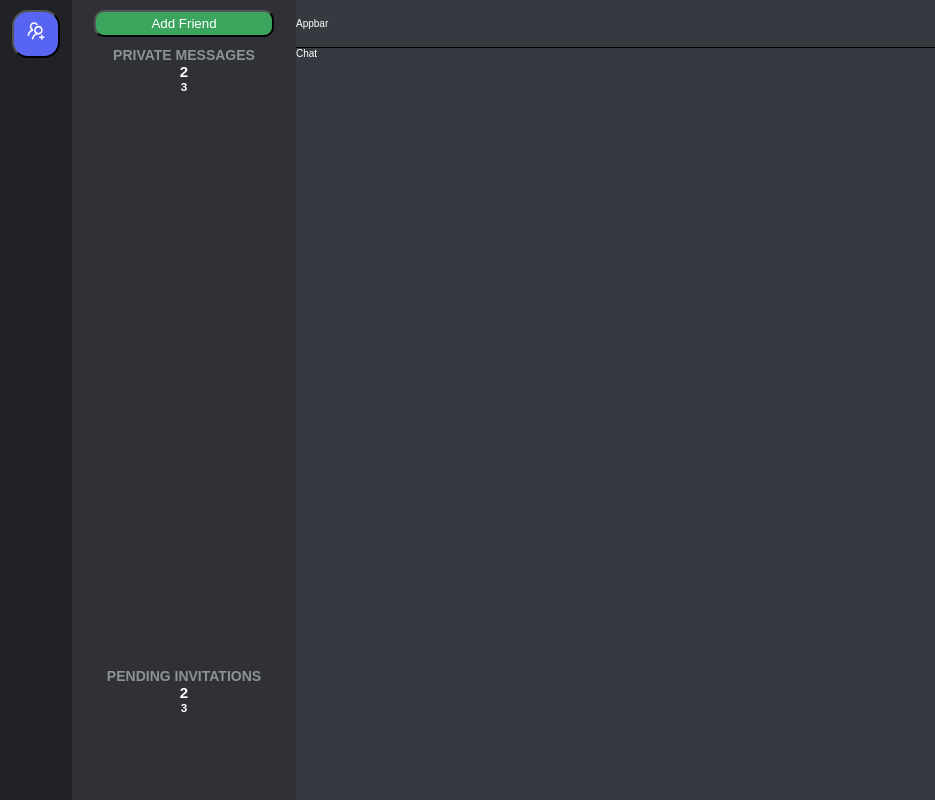
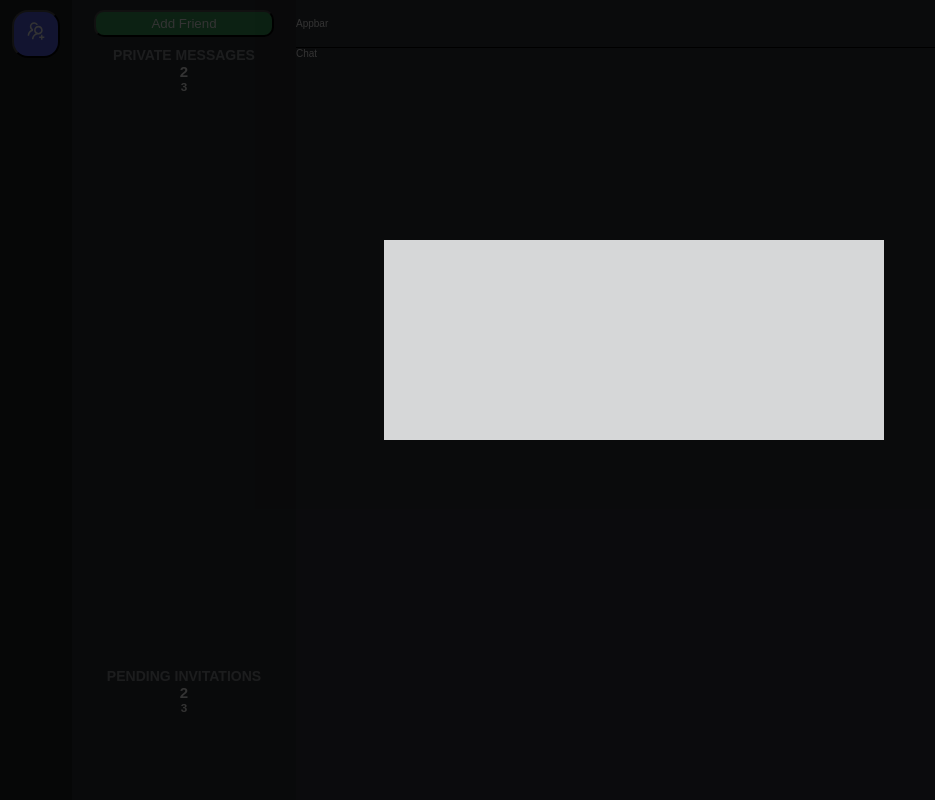
Before and after one commit to LucasMagaldi/seven, a React (Create React App) app in the folder seven-frontend/: page / in a window 1280 px wide. Shown: the whole page, without its empty margins (0-935 px from the left). Built offline with nearby package versions, Linux system fonts and the light colour scheme.

Commit message:
[add] AddFriendDialog - layout page

```diff
--- /dev/null
+++ b/seven-frontend/src/components/AddFriendDialog/AddFriendDialog.jsx
@@ -0,0 +1,14 @@
+import React from 'react';
+import { Wrapper, DialogBox } from './styles';
+
+const AddFriendDialog = () => {
+  return (
+    <Wrapper>
+        <DialogBox>
+
+        </DialogBox>
+    </Wrapper>
+  )
+}
+
+export default AddFriendDialog
--- /dev/null
+++ b/seven-frontend/src/components/AddFriendDialog/styles.js
@@ -0,0 +1,24 @@
+import styled from "styled-components";
+
+export const Wrapper = styled.div`
+    position:absolute;
+    height: 100%;
+    width: 100%;
+    background: #000;
+    z-index: 2;
+    opacity: 0.8;
+`
+
+export const DialogBox = styled.div`
+    position:absolute;
+
+    display: flex;
+    flex-direction:column;
+    justify-content: center;
+    align-items:center;
+    top: 30%;
+    left:30%;
+    width: 500px;
+    height: 200px;
+    background: #fff;
+`
--- a/seven-frontend/src/templates/Layout/Layout.jsx
+++ b/seven-frontend/src/templates/Layout/Layout.jsx
@@ -3,12 +3,14 @@ import ServerList from '../../components/ServerList/ServerList';
 import FriendsBar from '../../components/FriendsBar/FriendsBar';
 import Chat from '../../components/Chat/Chat';
 import Appbar from '../../components/AppBar/Appbar';
+import AddFriendDialog from '../../components/AddFriendDialog/AddFriendDialog';
 
 import { Grid, Wrapper } from './styles';
 
 const Layout = () => {
   return (
     <Wrapper>
+        <AddFriendDialog />
         <ServerList />
         <FriendsBar />
         <Chat />
```
